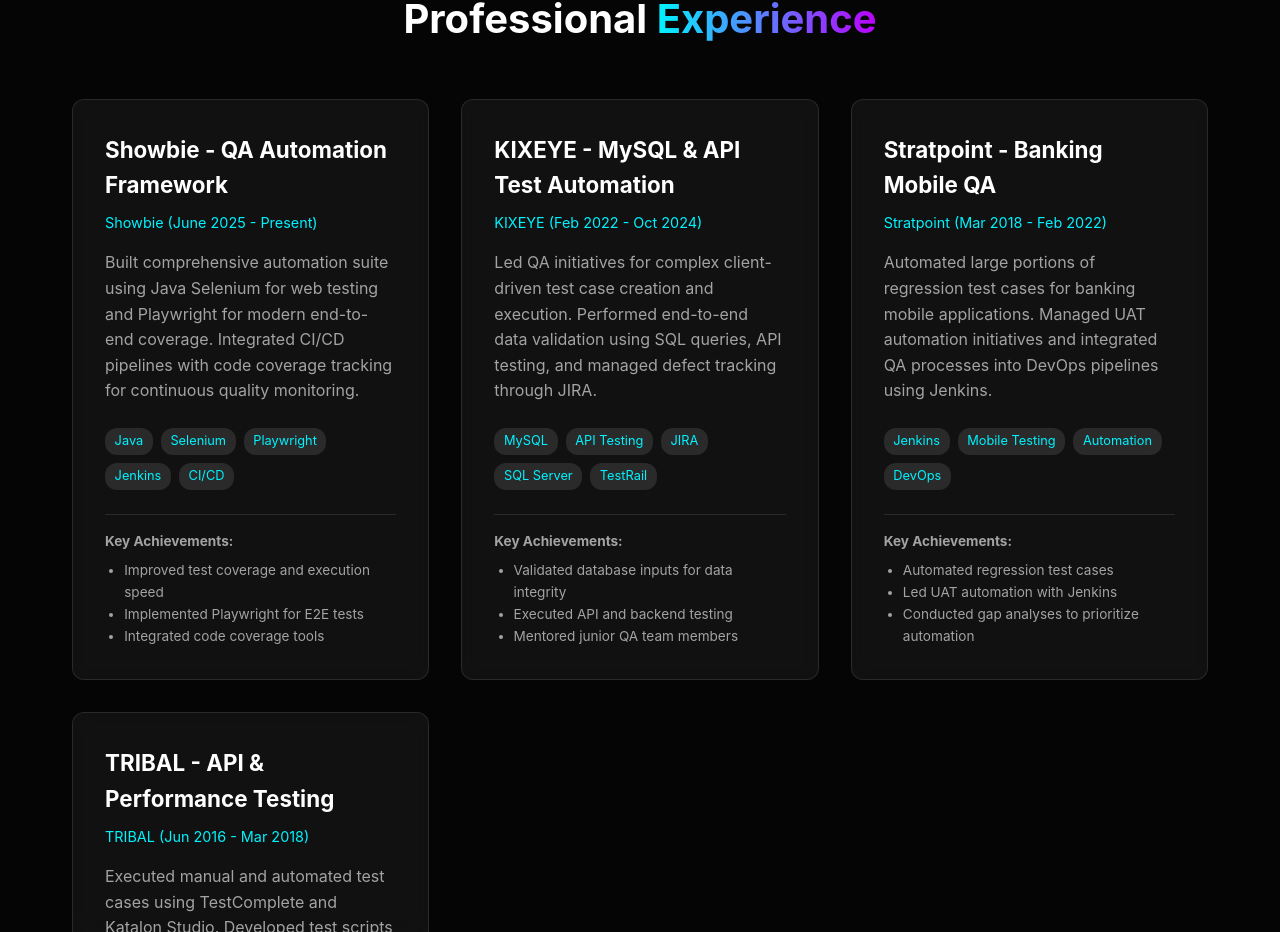
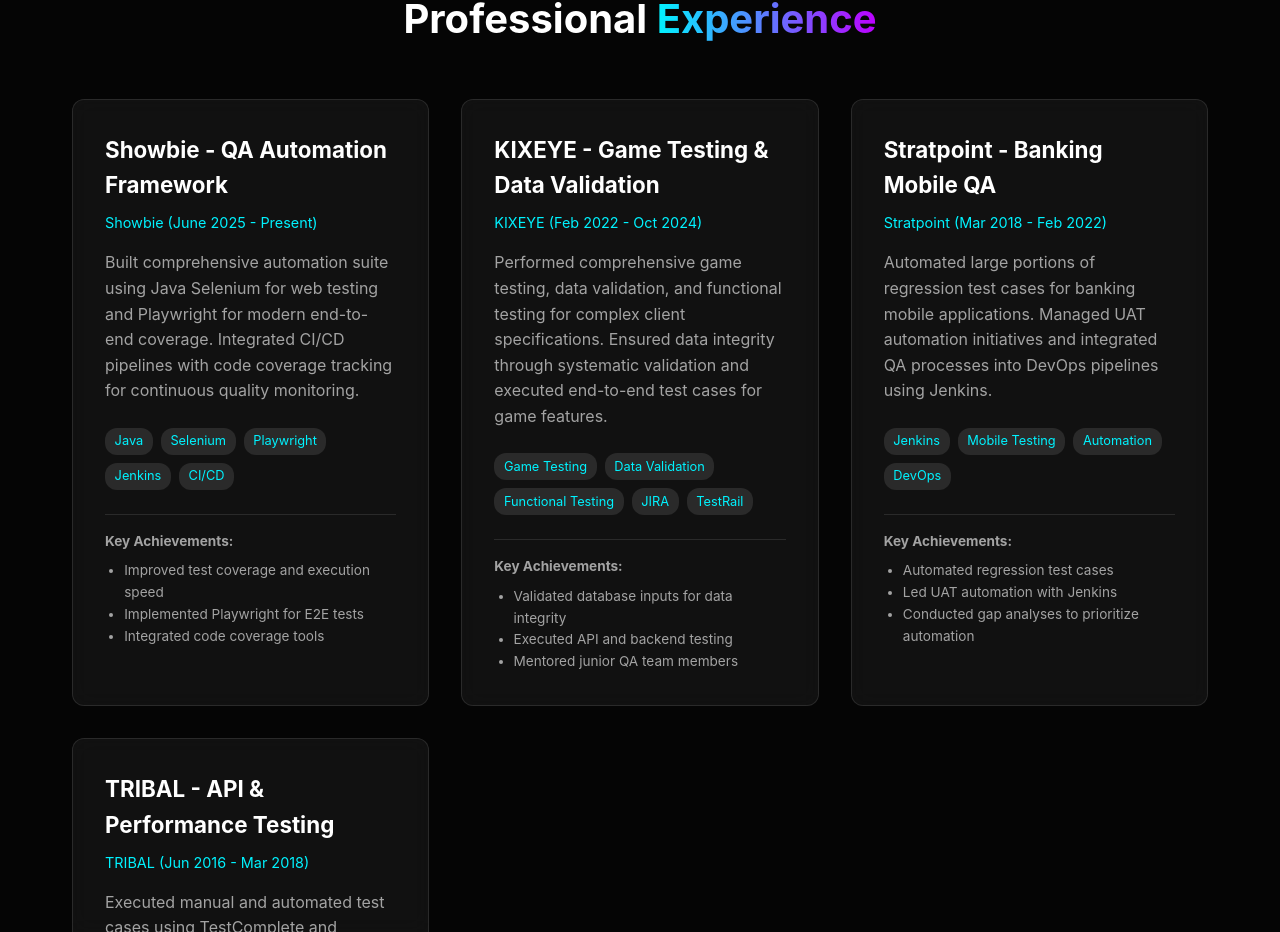
Before and after one commit to TinyMG/ram-nacino-portfolio, a React (Vite) app: page / in a window 1280 px wide. Shown: the part 1633-2565 px from the top of the page. Built offline with nearby package versions, Linux system fonts and the light colour scheme.

Commit message:
Update KIXEYE description to focus on game testing

```diff
--- a/src/sections/Projects.jsx
+++ b/src/sections/Projects.jsx
@@ -14,10 +14,10 @@
             ]
         },
         {
-            title: 'KIXEYE - MySQL & API Test Automation',
+            title: 'KIXEYE - Game Testing & Data Validation',
             company: 'KIXEYE (Feb 2022 - Oct 2024)',
-            description: 'Led QA initiatives for complex client-driven test case creation and execution. Performed end-to-end data validation using SQL queries, API testing, and managed defect tracking through JIRA.',
-            tech: ['MySQL', 'API Testing', 'JIRA', 'SQL Server', 'TestRail'],
+            description: 'Performed comprehensive game testing, data validation, and functional testing for complex client specifications. Ensured data integrity through systematic validation and executed end-to-end test cases for game features.',
+            tech: ['Game Testing', 'Data Validation', 'Functional Testing', 'JIRA', 'TestRail'],
             achievements: [
                 'Validated database inputs for data integrity',
                 'Executed API and backend testing',
```
